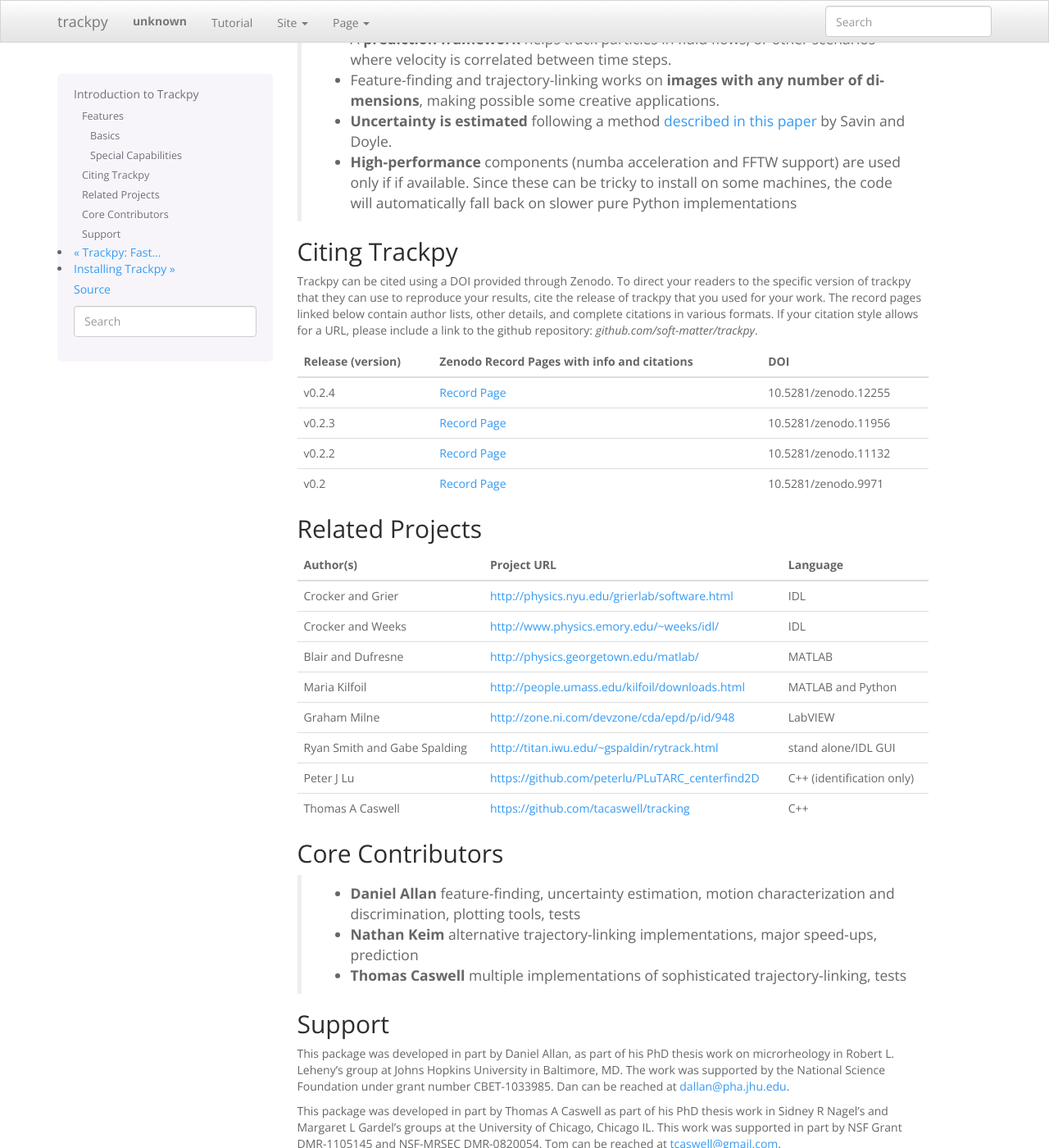
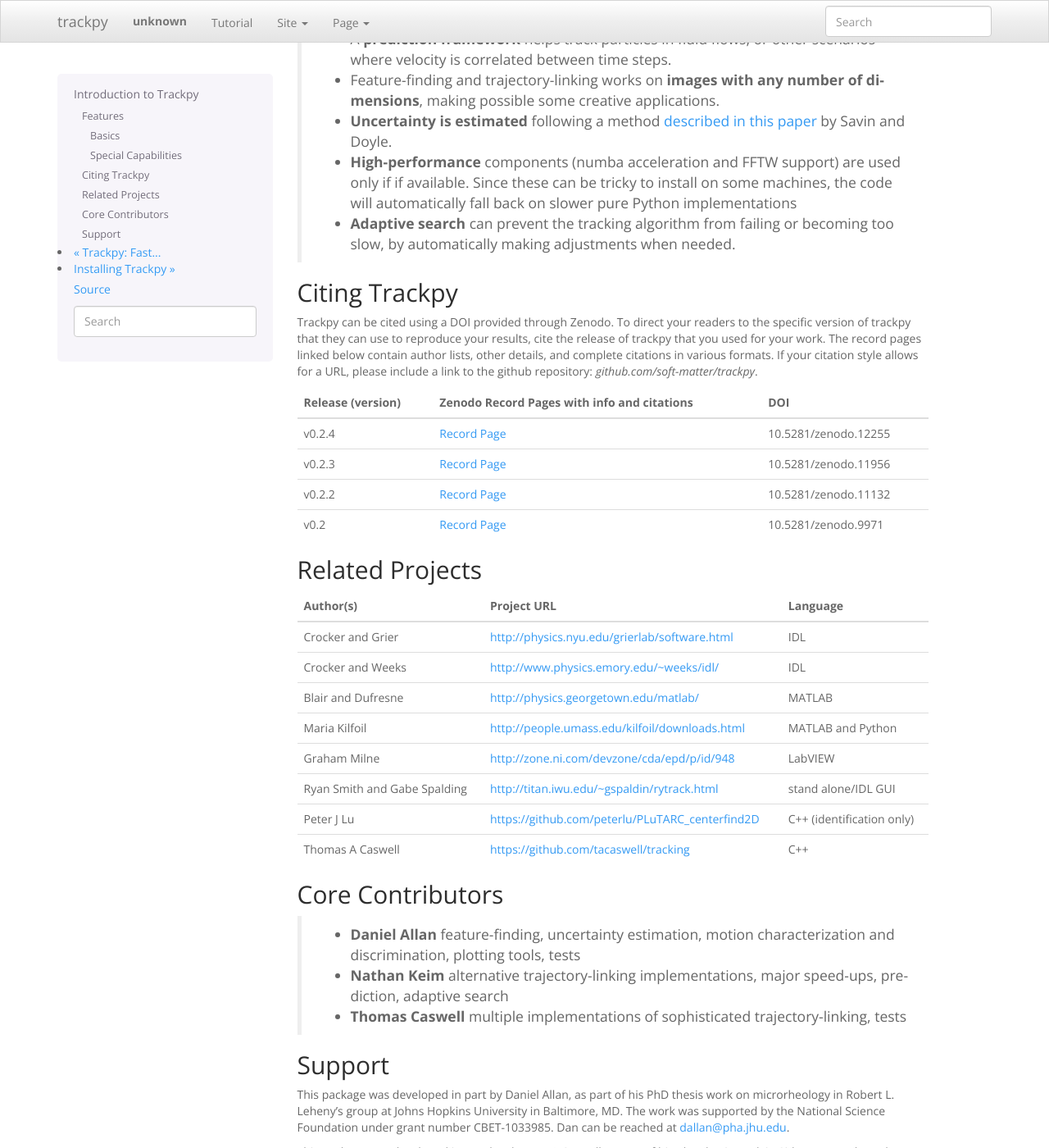
Before and after one commit to soft-matter/trackpy, a Sphinx documentation site: the page built from doc/introduction.rst, in a window 1280 px wide and 1400 px high, scrolled down 880 px. Shown: the whole window at 82% size. Built offline with Sphinx 7.4.7, drawn with Linux system fonts in a browser that asks for light colours; pages that are not in the unit, such as notebooks, are missing from menus.

Commit message:
DOC: Added mention of adaptive search, and new tutorials

```diff
--- a/doc/index.rst
+++ b/doc/index.rst
@@ -87,6 +87,8 @@
    tutorial/walkthrough
    tutorial/prediction
    tutorial/uncertainty
+   tutorial/subnets
+   tutorial/adaptive-search
    tutorial/on-disk
    tutorial/performance
    tutorial/parallel-locate
--- a/doc/introduction.rst
+++ b/doc/introduction.rst
@@ -56,6 +56,8 @@
   * **High-performance** components (numba acceleration and FFTW support) are used only if
     if available. Since these can be tricky to install on some machines,
     the code will automatically fall back on slower pure Python implementations
+  * **Adaptive search** can prevent the tracking algorithm from failing
+    or becoming too slow, by automatically making adjustments when needed.
 
 Citing Trackpy
 ^^^^^^^^^^^^^^
@@ -99,7 +101,7 @@
   * **Daniel Allan** feature-finding, uncertainty estimation,
     motion characterization and discrimination, plotting tools, tests
   * **Nathan Keim** alternative trajectory-linking implementations, major
-    speed-ups, prediction
+    speed-ups, prediction, adaptive search
   * **Thomas Caswell** multiple implementations of sophisticated trajectory-linking, tests
 
 
--- a/doc/tutorial.rst
+++ b/doc/tutorial.rst
@@ -12,6 +12,8 @@
    tutorial/walkthrough
    tutorial/prediction
    tutorial/uncertainty
+   tutorial/subnets
+   tutorial/adaptive-search
 
 Processing Large Data Sets
 --------------------------
```
Also changed, not shown: 1 other file.
